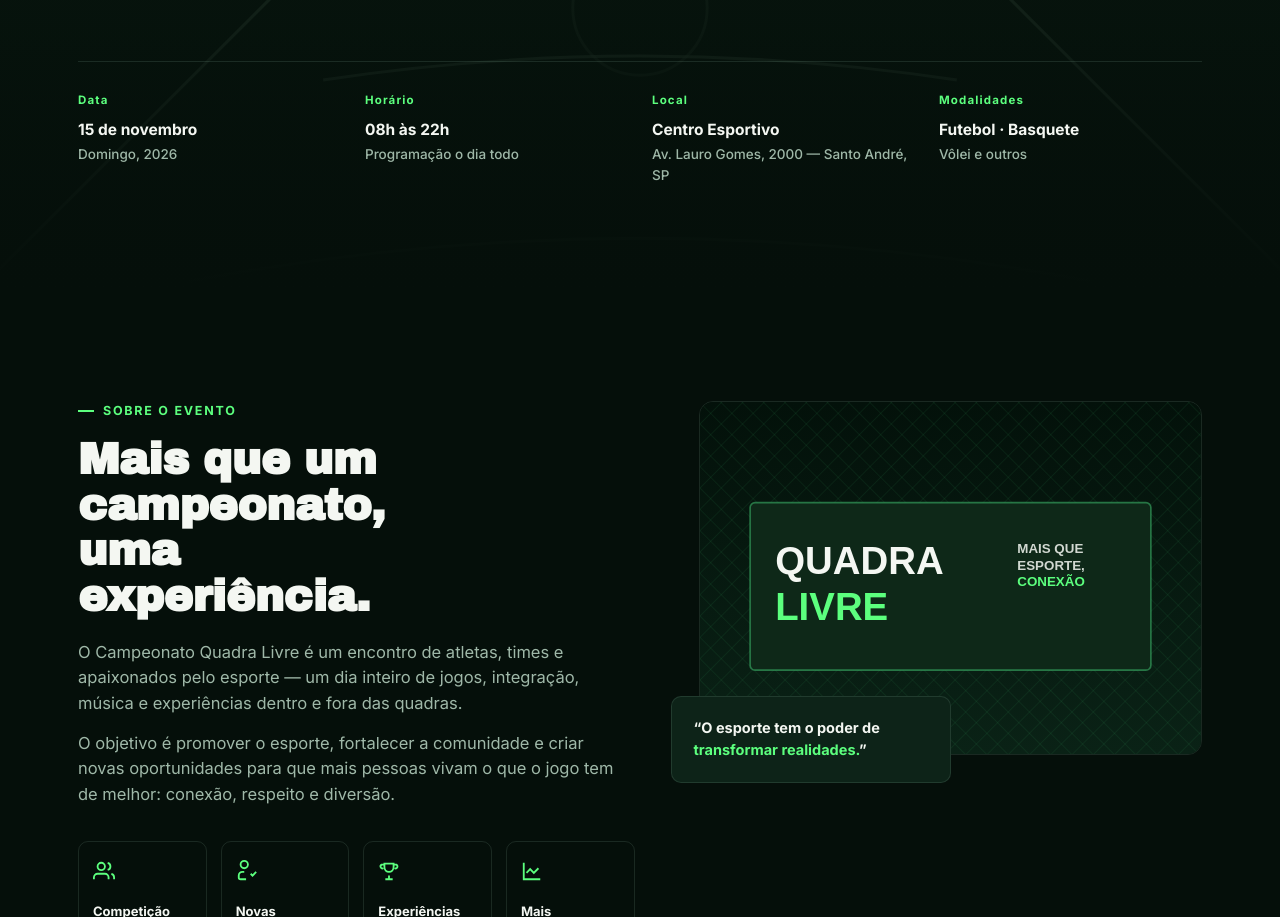
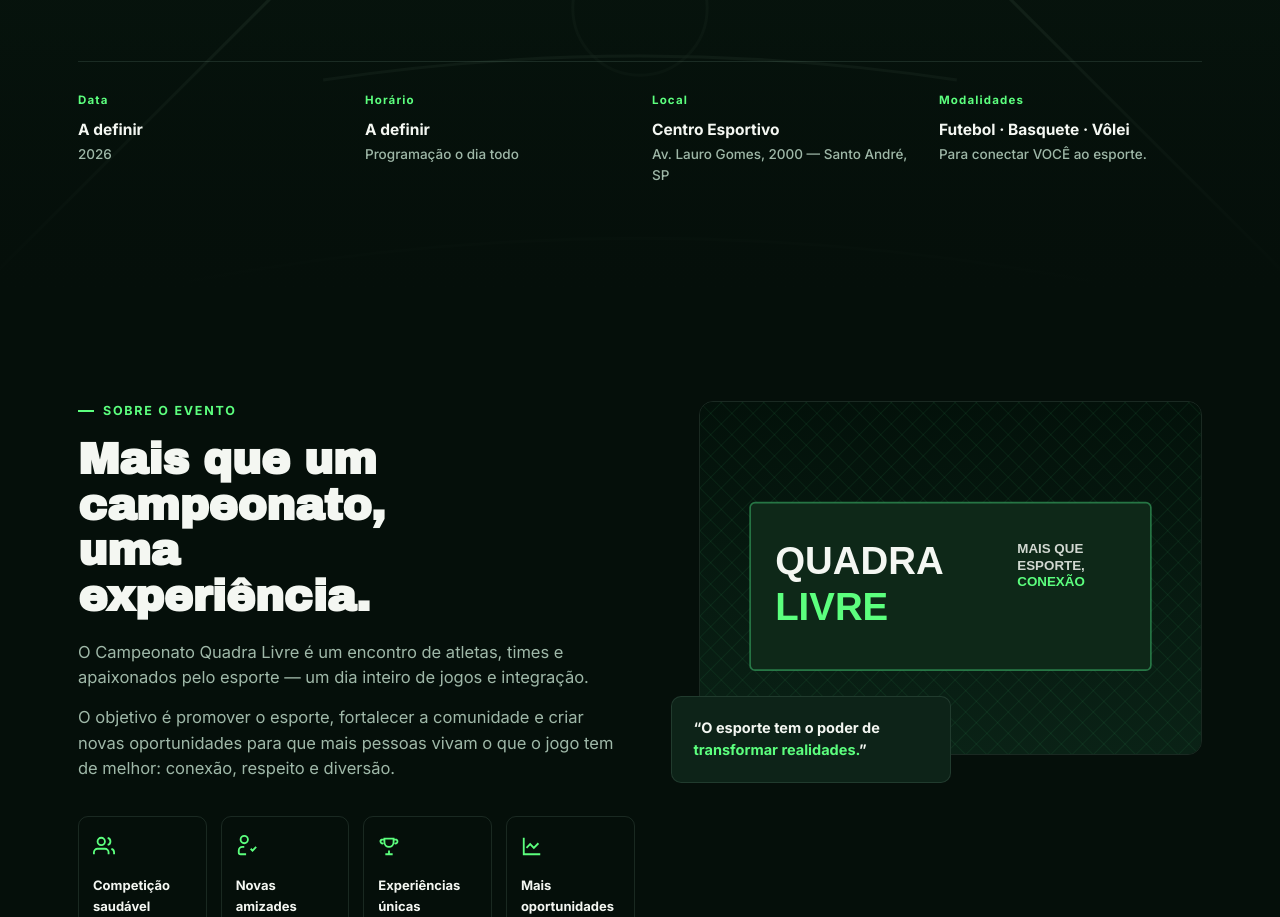
Before and after one commit to Afonsolinfo3/Quadralivre, a website: page index.html in a window 1280 px wide. Shown: the part 668-1585 px from the top of the page. Drawn offline with Linux system fonts and the light colour scheme.

Commit message:
Update index.html

```diff
--- a/index.html
+++ b/index.html
@@ -54,11 +54,11 @@
       <dl class="hero-facts">
         <div class="fact">
           <dt>Data</dt>
-          <dd>15 de novembro<span>Domingo, 2026</span></dd>
+          <dd>A definir<span>2026</span></dd>
         </div>
         <div class="fact">
           <dt>Horário</dt>
-          <dd>08h às 22h<span>Programação o dia todo</span></dd>
+          <dd>A definir<span>Programação o dia todo</span></dd>
         </div>
         <div class="fact">
           <dt>Local</dt>
@@ -66,7 +66,7 @@
         </div>
         <div class="fact">
           <dt>Modalidades</dt>
-          <dd>Futebol · Basquete<span>Vôlei e outros</span></dd>
+          <dd>Futebol · Basquete · Vôlei<span>Para conectar VOCÊ ao esporte.</span></dd>
         </div>
       </dl>
     </div>
@@ -78,7 +78,7 @@
       <div class="about-copy">
         <p class="kicker">SOBRE O EVENTO</p>
         <h2>Mais que um campeonato, uma experiência.</h2>
-        <p class="lede">O Campeonato Quadra Livre é um encontro de atletas, times e apaixonados pelo esporte — um dia inteiro de jogos, integração, música e experiências dentro e fora das quadras.</p>
+        <p class="lede">O Campeonato Quadra Livre é um encontro de atletas, times e apaixonados pelo esporte — um dia inteiro de jogos e integração.</p>
         <p class="lede">O objetivo é promover o esporte, fortalecer a comunidade e criar novas oportunidades para que mais pessoas vivam o que o jogo tem de melhor: conexão, respeito e diversão.</p>
         <div class="pill-row">
           <div class="pill">
```
